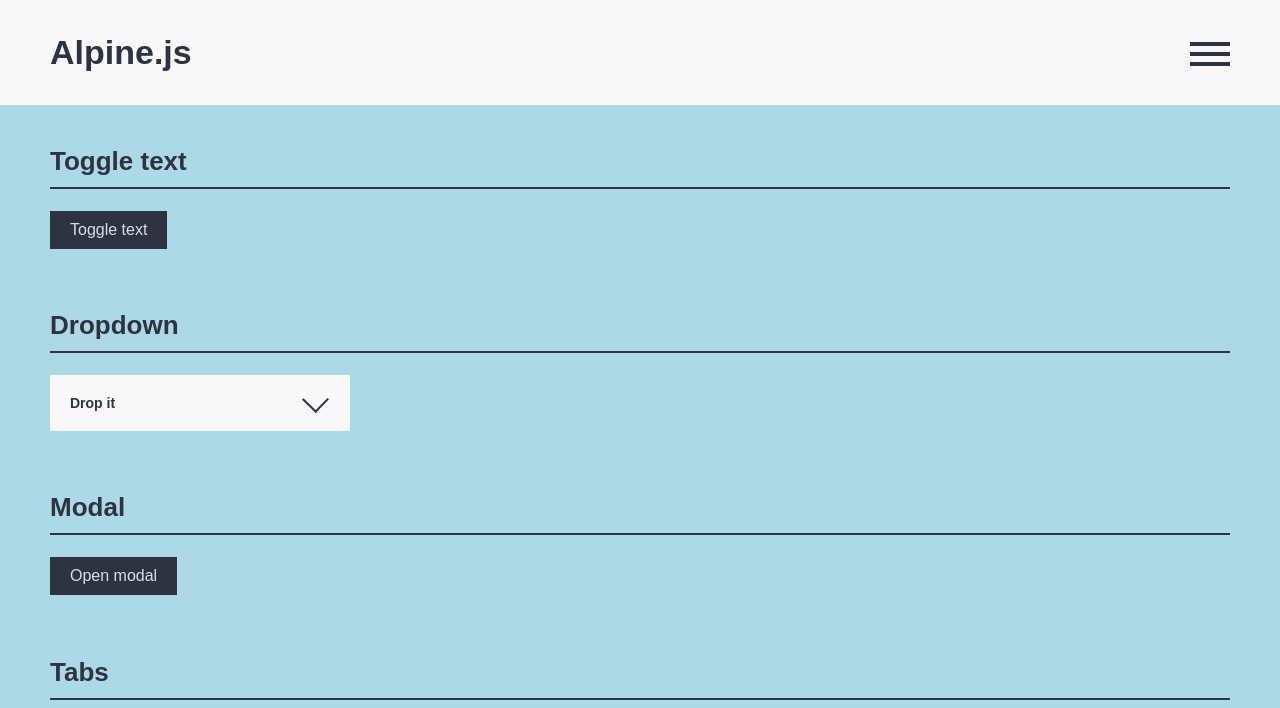
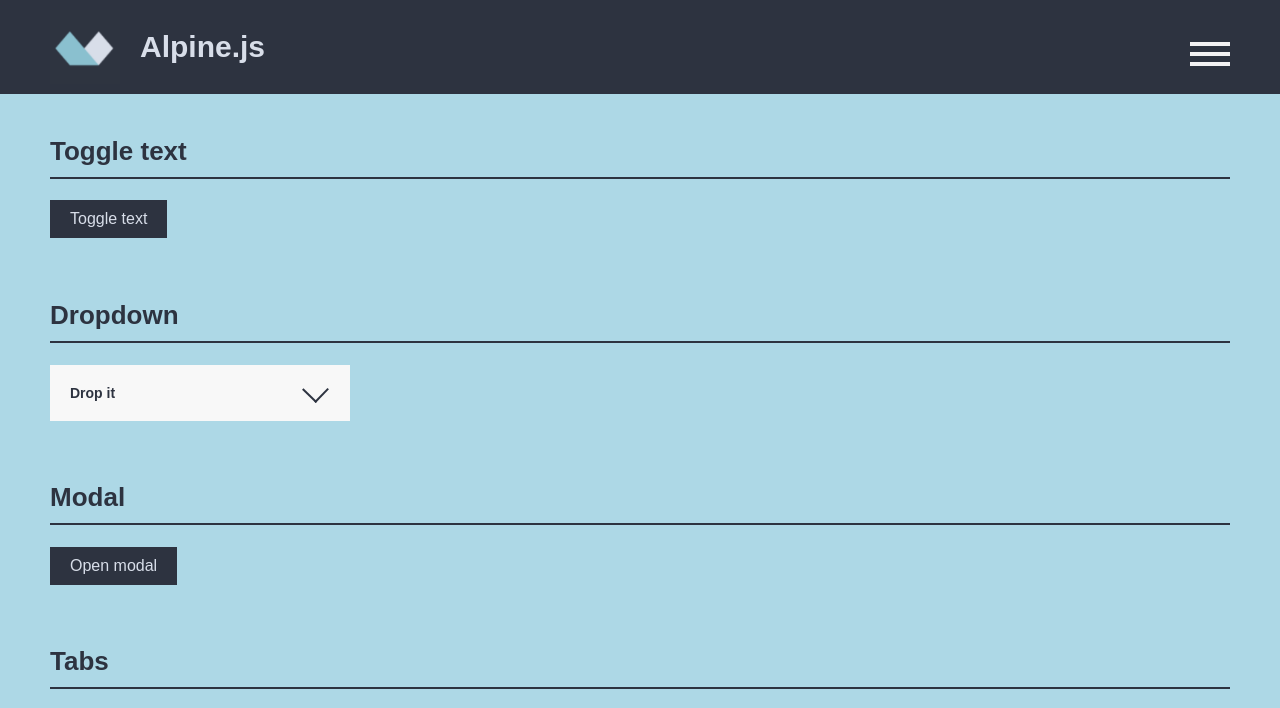
Before and after one commit to camilla-westin/alpine-js-labs, a website built with Parcel: page index.html in a window 1280 px wide. Shown: the top 708 px of the page. Built offline with nearby package versions, Linux system fonts and the light colour scheme.

Commit message:
Header logo

```diff
--- a/index.html
+++ b/index.html
@@ -12,6 +12,7 @@
 
   <body>
     <header x-data="{ navIsOpen: false }">
+        <img src="alpine.png" alt="Alpine logo" />
       <h1>Alpine.js</h1>
       <button
         class="navigation-btn"
--- a/src/styles.css
+++ b/src/styles.css
@@ -5,11 +5,18 @@
   background: lightblue;
   color: #2d3340;
 }
+
 header {
-  background: #f8f8f8;
+  background: #2d3340;
   padding: 10px 50px;
   position: relative;
   z-index: 1;
+  display: flex;
+}
+
+header img {
+  width: 70px;
+  padding-right: 20px;
 }
 
 .navigation-btn {
@@ -24,7 +31,7 @@
 .navigation-btn span {
   width: 100%;
   height: 4px;
-  background: #2d3340;
+  background: #f8f8f8f8;
   position: absolute;
   right: 0;
 }
@@ -96,7 +103,8 @@
 }
 
 h1 {
-  font-size: 34px;
+  font-size: 30px;
+  color: #d8dee9;
 }
 
 h2 {
@@ -186,5 +194,4 @@
 .tabs .tab {
   background: #f8f8f8;
   padding: 20px;
-  width: 450px;
 }
```
Also changed, not shown: alpine.png (added).
